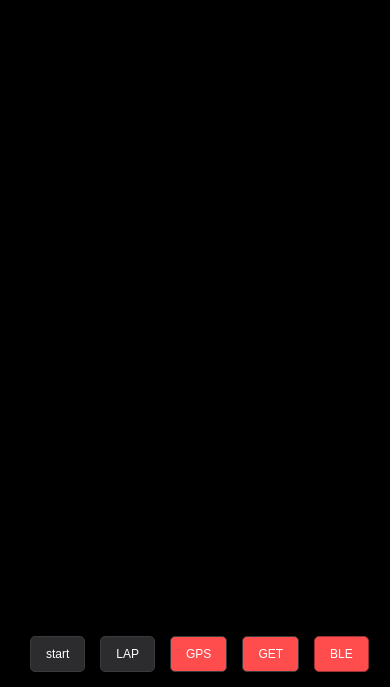
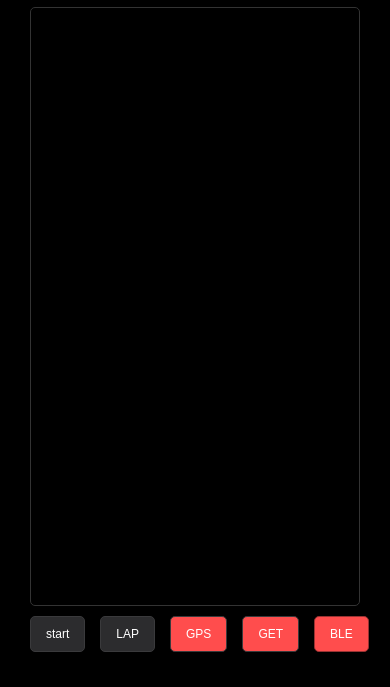
Before and after one commit to kubofac/KLAP-receiver, a plain HTML site: page ssw.html in a window 390 px wide. Shown: the part 177-864 px from the top of the page. Drawn offline with Linux system fonts and the light colour scheme.

```diff
--- a/ssw.html
+++ b/ssw.html
@@ -7,6 +7,7 @@
     <link rel="manifest" href="/manifest.json">
     <style>
         html, body {
+            /* 修正: HTML/Bodyの高さは100%を厳守 */
             height: 100%;
             margin: 0;
         }
@@ -17,11 +18,13 @@
             flex-direction: column;
             align-items: center;
             justify-content: flex-start;
-            min-height: 100vh;
+            /* 修正: 画面の高さ100%を確保 */
+            height: 100vh;
             background-color: #000000;
             color: #ffffff;
             padding: 10px;
             position: relative;
+            box-sizing: border-box; /* paddingを含めて高さを100vhに収める */
         }
 
         #container {
@@ -36,12 +39,13 @@
             margin: 0 auto;
             width: 100%;
             box-sizing: border-box;
-            min-height: calc(100vh - 20px);
+            /* 修正: 画面全体から上下のpaddingとbodyのpaddingを引いた高さを設定 */
+            height: 100%;
             flex-grow: 1;
             position: relative;
         }
 
-        /* 2カラム構造 */
+        /* 2カラム構造 (メインコンテンツ) */
         #main-content {
             display: flex;
             flex-direction: row;
@@ -49,7 +53,9 @@
             gap: 15px;
             align-items: flex-start;
             flex-grow: 1;
-            min-height: 0;
+            /* 修正: ボタン行が占める高さを差し引いた残りの高さを確保 */
+            height: calc(100% - 70px); /* 暫定値: ボタン行とpaddingを考慮して高さを確保 */
+            min-height: 0; /* flexアイテムの溢れ防止 */
 
             position: relative;
             z-index: 10;
@@ -64,6 +70,9 @@
             flex-shrink: 0;
             align-items: center;
             gap: 0px;
+            /* 修正: 左カラムはコンテンツに応じて縮小しない */
+            height: auto;
+            min-height: 0;
         }
 
         /* 右カラム（ラップ履歴） - 幅35% */
@@ -74,7 +83,9 @@
             max-width: 35%;
             flex-grow: 1;
             align-items: center;
+            /* 修正: main-contentの高さを完全に引き継ぐ */
             height: 100%;
+            min-height: 0; /* overflow対策 */
         }
 
         #time-display-column {
@@ -120,16 +131,27 @@
             flex-shrink: 0;
         }
 
-        /* ラップリストの調整 */
+        /* ラップリストの調整 (スクロール領域) */
         #lap_list {
             width: 100%;
+            /* 修正: 親(right-column)の高さ100%を占有し、スクロールを有効にする */
             height: 100%;
             max-height: none;
             overflow-y: auto;
-            border: none;
+            border: 1px solid #333; /* 視覚的に領域を確認するための一時的な境界線 */
             border-radius: 5px;
             background-color: #000000;
             padding: 10px;
+            box-sizing: border-box; /* paddingを含めて高さ100%に収める */
+        }
+
+        /* スクロールバーのスタイル（任意） */
+        #lap_list::-webkit-scrollbar {
+            width: 6px;
+        }
+        #lap_list::-webkit-scrollbar-thumb {
+            background-color: #555;
+            border-radius: 3px;
         }
 
         /* ラップ履歴の文字を2.0emに拡大 */
@@ -203,6 +225,8 @@
                 gap: 10px;
                 flex-grow: 1;
                 min-height: 0;
+                /* 修正: 縦画面では高さを再び計算で調整 */
+                height: calc(100% - 70px); /* ボタン行が下に固定されることを前提とした計算 */
             }
             #left-column, #right-column {
                 flex-basis: auto;
@@ -210,21 +234,23 @@
                 width: 100%;
                 height: auto;
                 flex-shrink: 1;
+                min-height: 0;
             }
             #left-column {
                 gap: 0px;
-                flex-shrink: 0;
+                flex-shrink: 0; /* 左カラム（タイム表示）は縮まない */
+                height: auto; /* コンテンツサイズに合わせる */
             }
             #right-column {
-                flex-grow: 1;
-                height: auto;
-                min-height: 180px;
+                flex-grow: 1; /* 右カラム（ラップ履歴）が残りのスペースを柔軟に占有 */
+                /* 修正: 残りの高さをcalcで正確に計算 */
+                height: calc(100% - 145px); /* main-contentの高さ - left-columnの標準的な高さ(仮に145px) */
+                min-height: 150px; /* 最小高さを設定 */
             }
             #display1 { font-size: 80px; }
             #display { font-size: 45px; }
             #lap_list {
-                height: 100%;
-                min-height: 180px;
+                height: 100%; /* right-columnの残りを占有 */
                 font-size: 1em;
             }
 
@@ -242,12 +268,23 @@
 
             /* --- 横画面時 (orientation: landscape) の追加設定 --- */
             @media (orientation: landscape) {
+                /* 2カラムに戻るが、高さを調整 */
+                #main-content {
+                    flex-direction: row;
+                    height: calc(100% - 50px); /* 横画面ではボタンが小さくなるため高さを微調整 */
+                }
+                #left-column {
+                    flex-basis: 55%;
+                    max-width: 55%;
+                }
+                #right-column {
+                    flex-basis: 45%;
+                    max-width: 45%;
+                    height: 100%; /* main-contentの残りを完全に占有 */
+                }
+
                 #display1 { font-size: 70px; }
                 #display { font-size: 35px; }
-
-                #right-column {
-                    min-height: 150px;
-                }
 
                 #lap_list div {
                     font-size: 2.2em;
```
